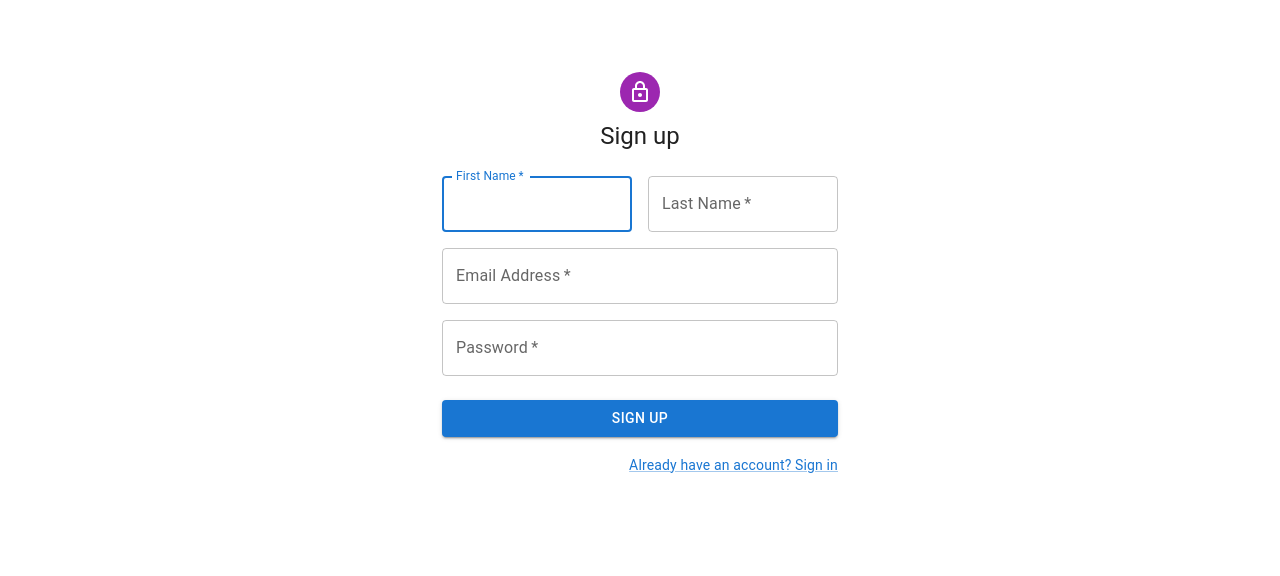
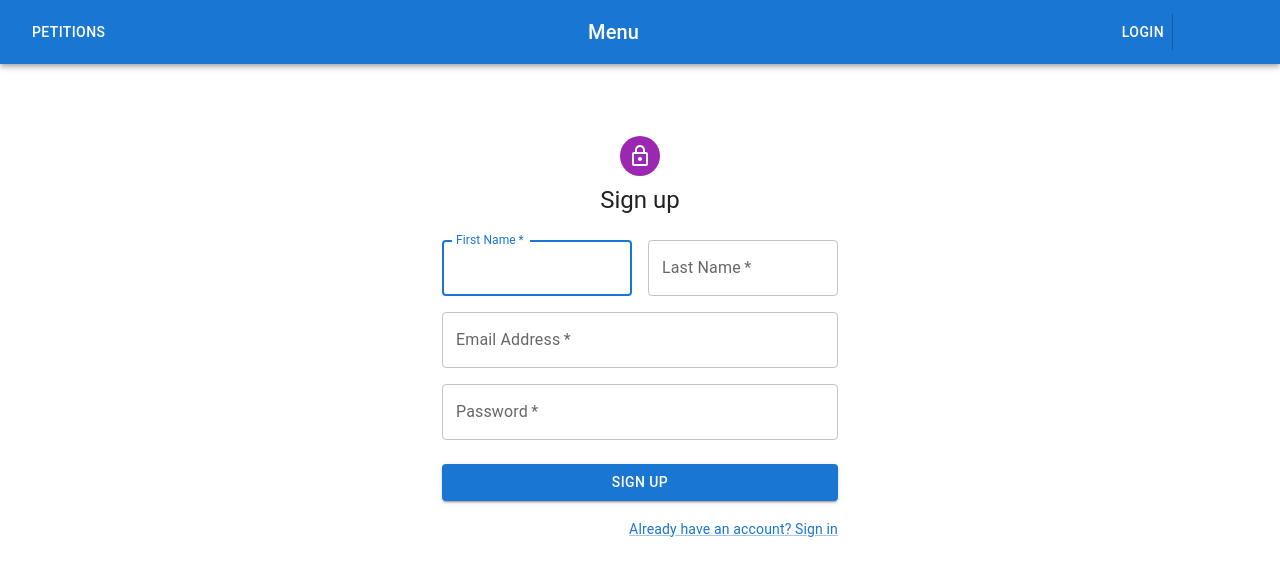
Before and after one commit to TheBigKahuna353/Petition_Site, a React (Create React App) app in the folder petition_site/: page /register in a window 1280 px wide. Shown: the top 576 px of the page. Built offline with nearby package versions, Linux system fonts and the light colour scheme.

Commit message:
log in and out

```diff
--- a/petition_site/src/Components/Menu.tsx
+++ b/petition_site/src/Components/Menu.tsx
@@ -1,8 +1,63 @@
-import { AppBar, Button, ButtonGroup, Toolbar, Typography } from "@mui/material";
+import { AppBar, Button, ButtonGroup, Toolbar, Typography, Menu as Men, MenuItem, Avatar, Box, IconButton, Tooltip } from "@mui/material";
+import { usePageStore, useTokenStore } from "../store";
+import { useLocation } from "react-router-dom";
+import CSS from "csstype";
+import React from "react";
+
+const Menu = () => {
+
+    const location = useLocation()
+    const setPage = usePageStore(state => state.setPrevPage)
 
 
+    const hidden: CSS.Properties = {
+        visibility: "hidden"
+    }
 
-const Menu = () => {
+    const visible: CSS.Properties = {
+        visibility: "visible"
+    }
+
+    const handleClick = () => {
+        if (location.pathname !== "/login" && location.pathname !== "/register") {
+            setPage(location.pathname)
+        }
+    }
+
+    const loginStyle = location.pathname === "/login" ? hidden : visible
+    const registerStyle = location.pathname === "/register" ? hidden : visible
+
+    const loggedIn = useTokenStore(state => state.loggedIn)
+
+    const [anchorElUser, setAnchorElUser] = React.useState<null | HTMLElement>(null);
+
+    const handleOpenUserMenu = (event: React.MouseEvent<HTMLElement>) => {
+        setAnchorElUser(event.currentTarget);
+    };
+
+    const handleCloseUserMenu = (event: any) => {
+        setAnchorElUser(null);
+        if (event.target.textContent === 'Logout') {
+            useTokenStore.getState().logout()
+            console.log("Menu.tsx: Logged out")
+        }
+
+    };
+
+    const userId = useTokenStore(state => state.userId)
+
+    const userURL = `http://localhost:4941/api/v1/users/${userId}/image`
+    const defaultUserImageURL = 'https://png.pngitem.com/pimgs/s/150-1503945_transparent-user-png-default-user-image-png-png.png'
+
+    const settings = ['Profile', 'My Petitions', 'Logout'];
+
+    const onError = (e: any) => {
+        console.log("setting default image")
+        if (e.target.src === defaultUserImageURL) return;
+        e.target.src = defaultUserImageURL
+    }
+
+
     return (
         <div>
             <AppBar position="static" style={{}}>
@@ -11,10 +66,42 @@ const Menu = () => {
                     <Typography variant="h6" component="div" sx={{ flexGrow: 1 }}>
                         Menu
                     </Typography>
-                    <ButtonGroup color="inherit" variant="text" style={{}}>
-                        <Button href="/login">Login</Button>
-                        <Button href="/register">Register</Button>
-                    </ButtonGroup>
+                    {loggedIn ?
+                        <Box sx={{ flexGrow: 0 }}>
+                            <Tooltip title="Open settings">
+                            <IconButton onClick={handleOpenUserMenu} sx={{ p: 0 }}>
+                                <Avatar onError={onError} src={userURL} />
+                            </IconButton>
+                            </Tooltip>
+                            <Men
+                                sx={{ mt: '45px' }}
+                                id="menu-appbar"
+                                anchorEl={anchorElUser}
+                                anchorOrigin={{
+                                vertical: 'top',
+                                horizontal: 'right',
+                                }}
+                                keepMounted
+                                transformOrigin={{
+                                vertical: 'top',
+                                horizontal: 'right',
+                                }}
+                                open={Boolean(anchorElUser)}
+                                onClose={handleCloseUserMenu}
+                            >
+                                {settings.map((setting) => (
+                                <MenuItem key={setting} onClick={handleCloseUserMenu}>
+                                    <Typography textAlign="center">{setting}</Typography>
+                                </MenuItem>
+                                ))}
+                            </Men>
+                        </Box>
+                       :
+                        <ButtonGroup color="inherit" variant="text" style={{}}>
+                            <Button href="/login" onClick={handleClick} style={loginStyle}>Login</Button>
+                            <Button href="/register" onClick={handleClick} style={registerStyle}>Register</Button>
+                        </ButtonGroup>
+                    }
                 </Toolbar>
             </AppBar>
         </div>
--- a/petition_site/src/Components/SupportTierList.tsx
+++ b/petition_site/src/Components/SupportTierList.tsx
@@ -7,7 +7,8 @@ interface SupportTierListProps {
 
 const SupportTierList = (props: SupportTierListProps) => {
 
-
+    const {supportTiers} = props
+    supportTiers.sort((a, b) => a.cost - b.cost)
 
     return (
         <div style={{marginTop: "20px"}}>
--- a/petition_site/src/Components/SupportersList.tsx
+++ b/petition_site/src/Components/SupportersList.tsx
@@ -13,12 +13,13 @@ const SupportersList = (props: Props) => {
     const [supporters, setSupporters] = React.useState<Supporter[]>([])
 
     useEffect(() => {
+        if (props.petitionId === 0) return
         axios.get(`http://localhost:4941/api/v1/petitions/${props.petitionId}/supporters`)
         .then(response => {
             setSupporters(response.data)
         })
         .catch(error => {
-            console.log(error)
+            console.log(error.response.statusText)
         })
     }, [props.petitionId])
 
--- a/petition_site/src/Components/petitionList.tsx
+++ b/petition_site/src/Components/petitionList.tsx
@@ -73,7 +73,7 @@ const PetitionList = (props: IPetitionProps) => {
             })
             .catch(error => {
                 setErrorFlag(true)
-                setErrorMessage(error.message)
+                setErrorMessage(error.response.statusText)
             })
         }
     }, [setCategories, categories])
--- a/petition_site/src/pages/Petition.tsx
+++ b/petition_site/src/pages/Petition.tsx
@@ -47,7 +47,7 @@ const Petition = () => {
             })
             .catch(error => {
                 setErrorFlag(true)
-                setErrorMessage(error.message)
+                setErrorMessage(error.response.statusText)
             })
         }
     }, [setCategories, categories])
@@ -60,7 +60,7 @@ const Petition = () => {
         })
         .catch(error => {
             setErrorFlag(true)
-            setErrorMessage(error.message)
+            setErrorMessage(error.response.statusText)
         })
     }, [id, categories])
 
@@ -72,7 +72,7 @@ const Petition = () => {
         })
         .catch(error => {
             setErrorFlag(true)
-            setErrorMessage(error.message)
+            setErrorMessage(error.response.statusText)
         })
     }, [petition?.categoryId])
 
--- a/petition_site/src/pages/Register.tsx
+++ b/petition_site/src/pages/Register.tsx
@@ -10,8 +10,10 @@ import LockOutlinedIcon from '@mui/icons-material/LockOutlined';
 import Typography from '@mui/material/Typography';
 import Container from '@mui/material/Container';
 import axios from 'axios';
-import { useTokenStore } from '../store';
-
+import { usePageStore, useTokenStore } from '../store';
+import getErrorMessage from '../services/errorPrinting';
+import Menu from '../Components/Menu';
+import { useNavigate } from 'react-router-dom';
 
 
 
@@ -25,25 +27,30 @@ export default function SignUp() {
             firstName: data.get('firstName'),
             lastName: data.get('lastName')
             });
-            axios.post('http://localhost:4941/api/register', { body: {
+            axios.post('http://localhost:4941/api/v1/users/register', {
                 email: data.get('email'),
                 password: data.get('password'),
                 firstName: data.get('firstName'),
                 lastName: data.get('lastName')
-            }})
+            })
             .then(response => {
-                axios.post('http://localhost:4941/api/login', { body: {
+                axios.post('http://localhost:4941/api/v1/users/login', {
                     email: data.get('email'),
                     password: data.get('password')
-                }})
+                })
                 .then(response => {
-                    login(response.data.token);
+                    login(response.data.token, response.data.userId);
+                    if (page === "") {
+                        nav("/petitions");
+                    } else {
+                        nav(page);
+                    }
                 })
             })
             .catch(error => {
                 console.log(error);
                 setErrorFlag(true);
-                setErrorMessage(error.response.data.error);
+                setErrorMessage(getErrorMessage(error).toString());
             })
         };
 
@@ -52,6 +59,8 @@ export default function SignUp() {
 
     const login = useTokenStore((state) => state.login);
 
+    const nav = useNavigate()
+    const page = usePageStore(state => state.prevPage)
 
     if (errorFlag) {
         return (
@@ -63,6 +72,8 @@ export default function SignUp() {
     }
 
     return (
+        <div>
+            <Menu/>
             <Container component="main" maxWidth="xs">
                 <CssBaseline />
                 <Box
@@ -142,5 +153,6 @@ export default function SignUp() {
                 </Box>
                 </Box>
             </Container>
+        </div>
     );
 }
--- /dev/null
+++ b/petition_site/src/services/errorPrinting.ts
@@ -0,0 +1,20 @@
+
+
+const getErrorMessage = (error: any) => {
+    if (error.response) {
+        // The request was made and the server responded with a status code
+        // that falls out of the range of 2xx
+        return (error.response.statusText);
+      } else if (error.request) {
+        // The request was made but no response was received
+        // `error.request` is an instance of XMLHttpRequest in the browser and an instance of
+        // http.ClientRequest in node.js
+        return (error.request.statusText);
+      } else {
+        // Something happened in setting up the request that triggered an Error
+        return (error.message);
+      }
+};
+
+
+export default getErrorMessage;
--- a/petition_site/src/store/index.ts
+++ b/petition_site/src/store/index.ts
@@ -11,9 +11,16 @@ interface TokenState {
     token: string;
     setToken: (token: string) => void;
     loggedIn: boolean;
+    userId: number;
+    setUserId: (userId: number) => void;
     setLoggedIn: (loggedIn: boolean) => void;
-    login: (token: string) => void;
+    login: (token: string, userId: number) => void;
     logout: () => void;
+}
+
+interface PrevPageState {
+    prevPage: string;
+    setPrevPage: (prevPage: string) => void;
 }
 
 
@@ -22,6 +29,17 @@ const setLocalStoragePet = (key: string, value:Array<Petition>) => window.localS
 
 const getLocalStorageCat = (key: string): Array<Catergory> => JSON.parse(window.localStorage.getItem(key) as string);
 const setLocalStorageCat = (key: string, value:Array<Catergory>) => window.localStorage.setItem(key, JSON.stringify(value));
+
+const getLocalStoragePage = (key: string): string => JSON.parse(window.localStorage.getItem(key) as string);
+const setLocalStoragePage = (key: string, value:string) => window.localStorage.setItem(key, JSON.stringify(value));
+
+const getTokenS = (key: string): string => JSON.parse(window.localStorage.getItem(key) as string);
+const setTokenS = (key: string, value:string) => window.localStorage.setItem(key, JSON.stringify(value));
+const getUserIdS = (key: string): number => JSON.parse(window.localStorage.getItem(key) as string);
+const setUserIdS = (key: string, value:number) => window.localStorage.setItem(key, JSON.stringify(value));
+const getLoggedInS = (key: string): boolean => JSON.parse(window.localStorage.getItem(key) as string);
+const setLoggedInS = (key: string, value:boolean) => window.localStorage.setItem(key, JSON.stringify(value));
+
 
 const usePetitionStore = create<PetitionState>((set) => ({
 
@@ -40,18 +58,44 @@ const usePetitionStore = create<PetitionState>((set) => ({
 }));
 
 const useTokenStore = create<TokenState>((set) => ({
-    token: '',
-    setToken: (token: string) => set({token}),
-    loggedIn: false,
-    setLoggedIn: (loggedIn: boolean) => set({loggedIn}),
+    token: getTokenS('token') || '',
+    userId: getUserIdS('userId') || 0,
+    setToken: (token: string) => set(() => {
+        setTokenS('token', token)
+        return {token}
+    }),
 
-    login: (token: string) => {
-        set({token, loggedIn: true});
-    },
+    setUserId: (userId: number) => set(() => {
+        setUserIdS('userId', userId)
+        return {userId}
+    }),
 
-    logout: () => set({token: '', loggedIn: false})
+    loggedIn: getLoggedInS('loggedIn') || false,
+
+    setLoggedIn: (loggedIn: boolean) => set(() => {
+        setLoggedInS('loggedIn', loggedIn)
+        return {loggedIn}
+    }),
+
+    login: (token: string, userId: number) => set(() => {
+        setTokenS('token', token);
+        setUserIdS('userId', userId);
+        setLoggedInS('loggedIn', true);
+        return {token, userId, loggedIn: true}
+    }),
+
+    logout: () => set(() => {
+        setTokenS('token', '');
+        setUserIdS('userId', 0);
+        setLoggedInS('loggedIn', false);
+        return {token: '', userId: 0, loggedIn: false}
+    }),
+}));
+
+const usePageStore = create<PrevPageState>((set) => ({
+    prevPage: getLocalStoragePage('prevPage') || '',
+    setPrevPage: (prevPage: string) => setLocalStoragePage('prevPage', prevPage)
 }));
 
 
-
-export {usePetitionStore, useTokenStore};
+export {usePetitionStore, useTokenStore, usePageStore};
```
Also changed, not shown: petition_site/src/pages/Login.tsx (+14 -11 lines), petition_site/src/pages/MyPetitions.tsx (added). Lines whose indentation alone changed are shown as unchanged.
